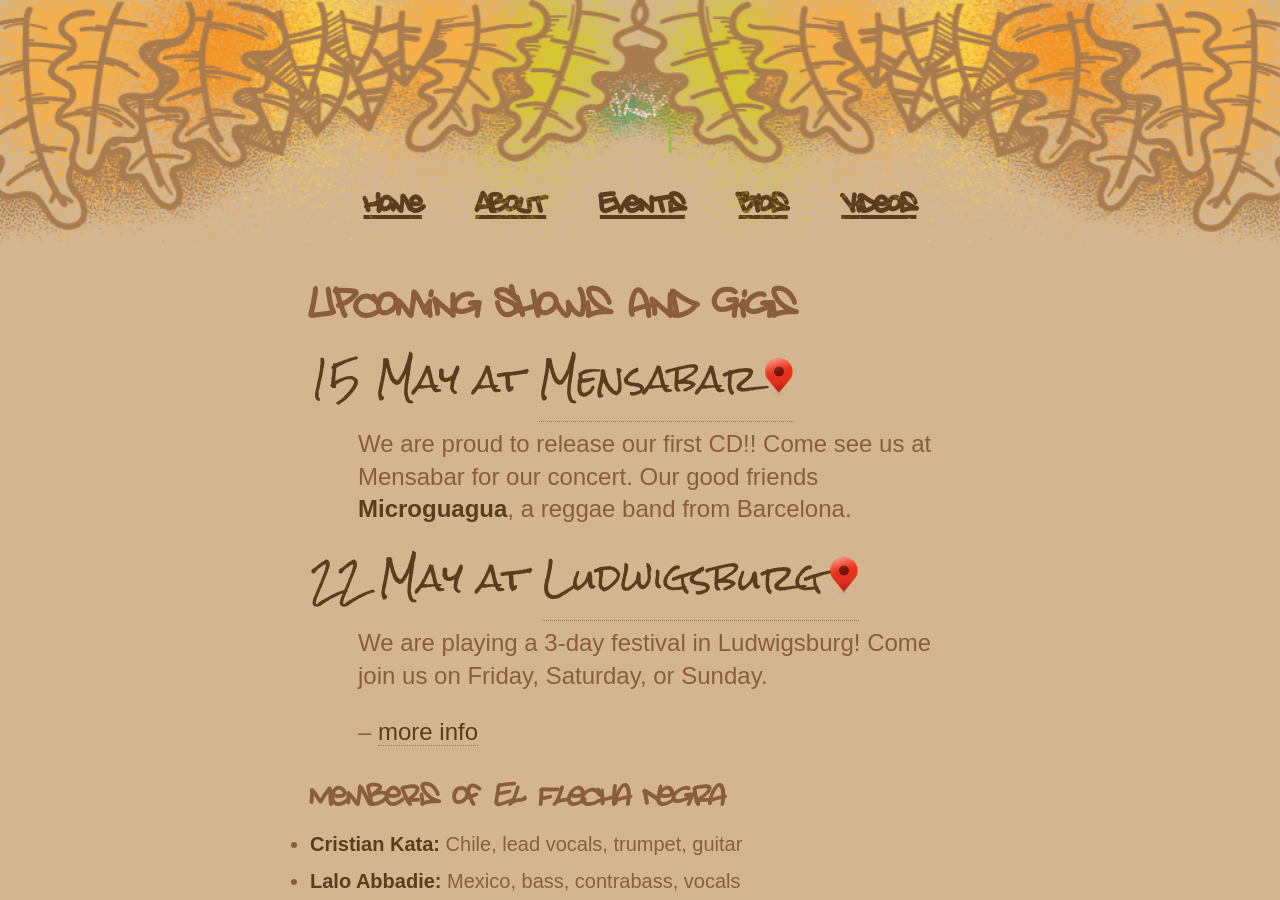
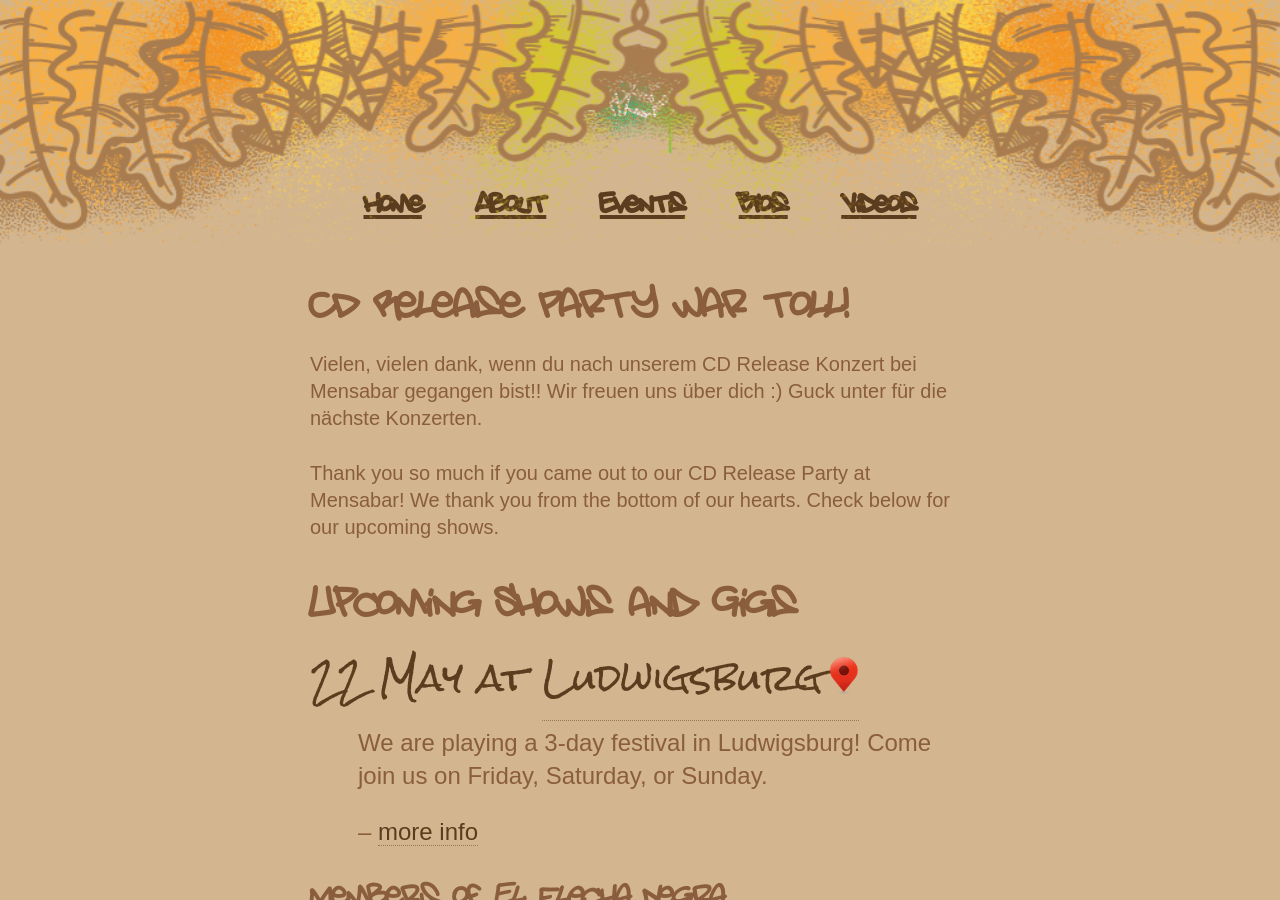
Before and after one commit to tatani/el-flecha-negra, a Jekyll site: the page built from index.html, in a window 1280 px wide and 900 px high, scrolled down 378 px. Built offline with Jekyll 4.4.1, drawn with Linux system fonts in a browser that asks for light colours; Markdown is read by kramdown in place of the engine named in the settings.

Commit message:
:calendar: update homepage and events page

```diff
--- a/index.html
+++ b/index.html
@@ -5,6 +5,12 @@
 picturefill: true
 bodyclass: front
 ---
+
+<h1>CD Release Party war toll!</h1>
+
+Vielen, vielen dank, wenn du nach unserem CD Release Konzert bei Mensabar gegangen bist!! Wir freuen uns über dich :) Guck unter für die nächste Konzerten.
+<br><br>
+Thank you so much if you came out to our CD Release Party at Mensabar! We thank you from the bottom of our hearts. Check below for our upcoming shows.
 
 <h1>Upcoming Shows and Gigs</h1>
 
```
Also changed, not shown: _events/2015-05-15-cd-release.md (+1 -0 lines).
